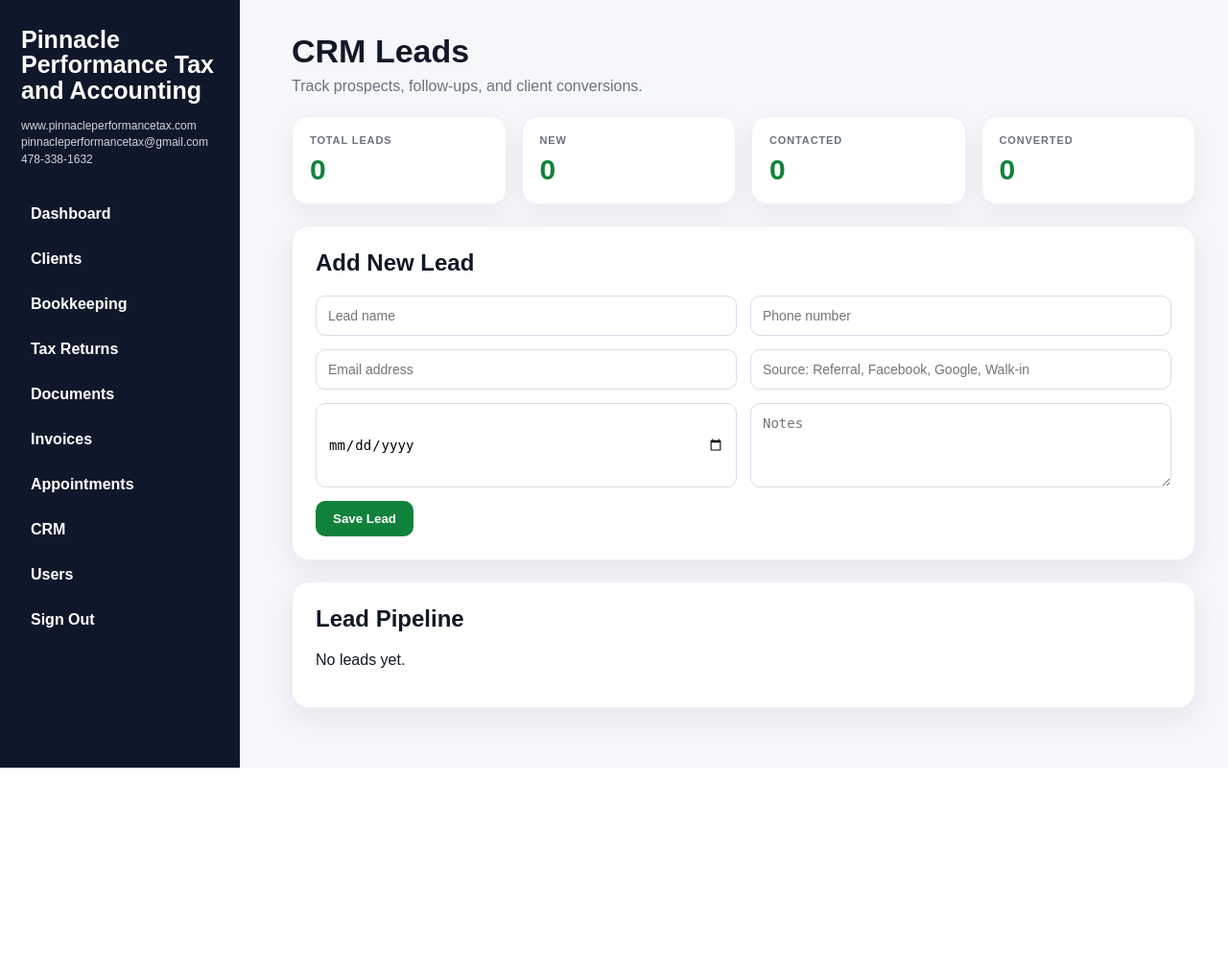
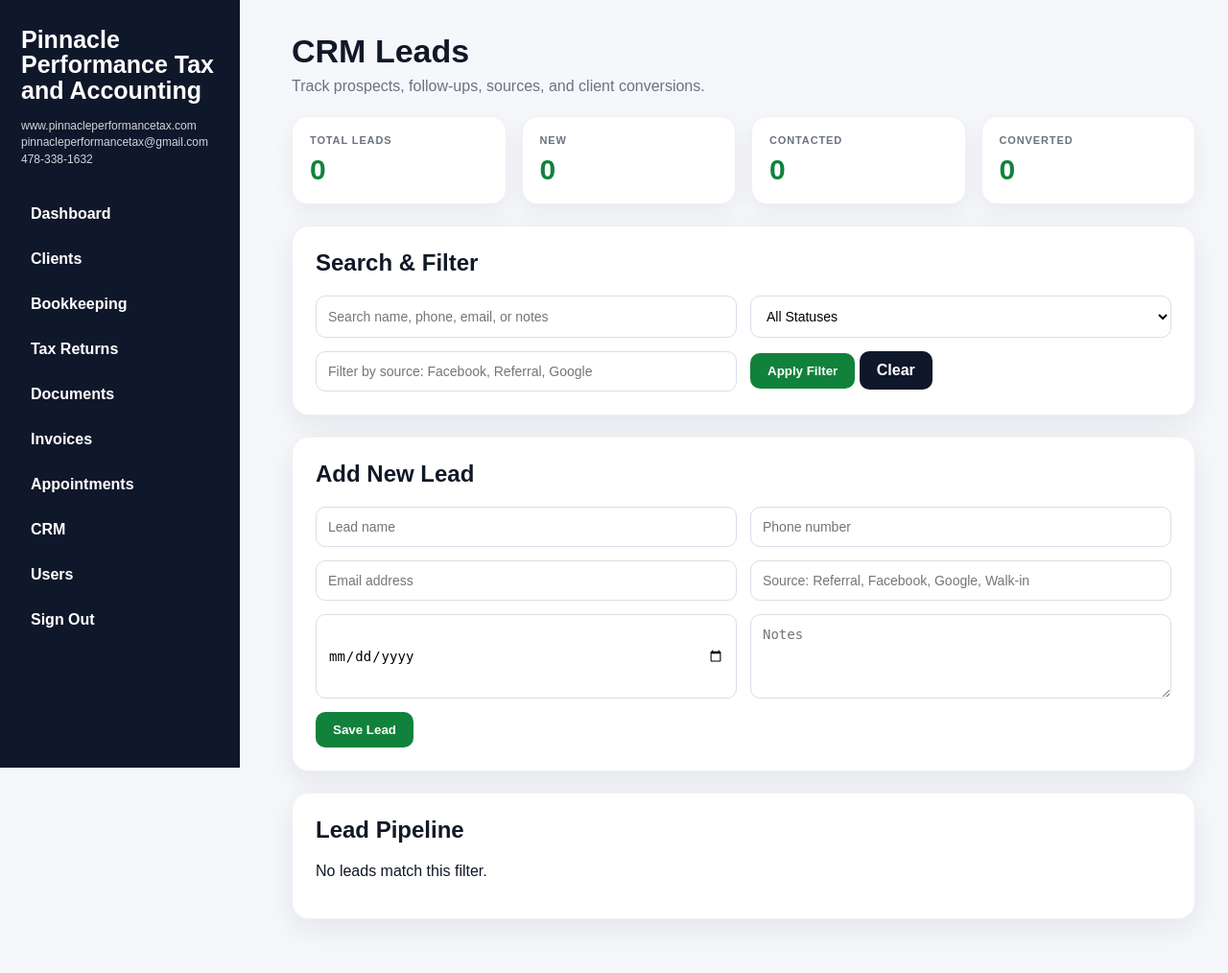
Before and after one commit to pinnacleperformancetax-hash/ppt-tax-portal, a Flask app: page /crm in a window 1280 px wide. Shown: the whole page at 96% size. Before the commit the page ends 800 px from the top, so only its background shows below. Run offline with Flask 3, Linux system fonts and the light colour scheme; a user stored in the database is signed in; data that the repository does not hold is empty.

Commit message:
Update CRM template with filtering options and metrics

```diff
--- a/templates/crm.html
+++ b/templates/crm.html
@@ -2,32 +2,38 @@
 {% block content %}
 
 <h1>CRM Leads</h1>
-<p class="sub">Track prospects, follow-ups, and client conversions.</p>
+<p class="sub">Track prospects, follow-ups, sources, and client conversions.</p>
 
-<!-- METRICS -->
 <div class="crm-overview">
-  <div class="metric">
-    <span>Total Leads</span>
-    <strong>{{ stats.total if stats else 0 }}</strong>
-  </div>
-  <div class="metric">
-    <span>New</span>
-    <strong>{{ stats.new if stats and stats.new else 0 }}</strong>
-  </div>
-  <div class="metric">
-    <span>Contacted</span>
-    <strong>{{ stats.contacted if stats and stats.contacted else 0 }}</strong>
-  </div>
-  <div class="metric">
-    <span>Converted</span>
-    <strong>{{ stats.converted if stats and stats.converted else 0 }}</strong>
-  </div>
+  <div class="metric"><span>Total Leads</span><strong>{{ stats.total if stats else 0 }}</strong></div>
+  <div class="metric"><span>New</span><strong>{{ stats.new if stats else 0 }}</strong></div>
+  <div class="metric"><span>Contacted</span><strong>{{ stats.contacted if stats else 0 }}</strong></div>
+  <div class="metric"><span>Converted</span><strong>{{ stats.converted if stats else 0 }}</strong></div>
 </div>
 
-<!-- ADD LEAD -->
+<div class="card">
+  <h2>Search & Filter</h2>
+  <form method="GET" class="grid grid-2">
+    <input name="search" value="{{ search or '' }}" placeholder="Search name, phone, email, or notes">
+    <select name="status">
+      <option value="">All Statuses</option>
+      <option value="New" {% if status_filter == 'New' %}selected{% endif %}>New</option>
+      <option value="Contacted" {% if status_filter == 'Contacted' %}selected{% endif %}>Contacted</option>
+      <option value="Consultation Booked" {% if status_filter == 'Consultation Booked' %}selected{% endif %}>Consultation Booked</option>
+      <option value="Filed" {% if status_filter == 'Filed' %}selected{% endif %}>Filed</option>
+      <option value="Converted" {% if status_filter == 'Converted' %}selected{% endif %}>Converted</option>
+      <option value="Lost" {% if status_filter == 'Lost' %}selected{% endif %}>Lost</option>
+    </select>
+    <input name="source" value="{{ source_filter or '' }}" placeholder="Filter by source: Facebook, Referral, Google">
+    <div>
+      <button type="submit">Apply Filter</button>
+      <a class="btn" href="/crm" style="background:#0f172a;">Clear</a>
+    </div>
+  </form>
+</div>
+
 <div class="card">
   <h2>Add New Lead</h2>
-
   <form method="POST" class="grid grid-2">
     <input name="name" placeholder="Lead name" required>
     <input name="phone" placeholder="Phone number">
@@ -35,32 +41,23 @@
     <input name="source" placeholder="Source: Referral, Facebook, Google, Walk-in">
     <input type="date" name="follow_up_date">
     <textarea name="notes" placeholder="Notes"></textarea>
-
-    <div>
-      <button type="submit">Save Lead</button>
-    </div>
+    <div><button type="submit">Save Lead</button></div>
   </form>
 </div>
 
-<!-- PIPELINE -->
 <div class="card">
   <h2>Lead Pipeline</h2>
 
   {% for lead in leads %}
   <div class="lead-card">
-
     <div class="lead-top">
       <div>
         <div class="lead-name">{{ lead.name }}</div>
-        <div class="lead-source">
-          {{ lead.source or "No source listed" }}
-        </div>
+        <div class="lead-source">{{ lead.source or "No source listed" }}</div>
       </div>
 
       {% set status_class = (lead.status or 'New')|lower|replace(' ', '-') %}
-      <span class="status-pill status-{{ status_class }}">
-        {{ lead.status or "New" }}
-      </span>
+      <span class="status-pill status-{{ status_class }}">{{ lead.status or "New" }}</span>
     </div>
 
     <div class="lead-details">
@@ -72,7 +69,6 @@
 
     <div class="lead-actions">
       <form method="POST" action="/crm/{{ lead.id }}/update">
-
         <select name="status">
           <option {% if lead.status=="New" %}selected{% endif %}>New</option>
           <option {% if lead.status=="Contacted" %}selected{% endif %}>Contacted</option>
@@ -84,7 +80,6 @@
 
         <input type="date" name="follow_up_date" value="{{ lead.follow_up_date or '' }}">
         <input name="notes" value="{{ lead.notes or '' }}" placeholder="Update notes">
-
         <button type="submit">Update</button>
       </form>
     </div>
@@ -96,11 +91,9 @@
     {% else %}
       <div class="client-badge">✓ Client Converted</div>
     {% endif %}
-
   </div>
-
   {% else %}
-    <p>No leads yet.</p>
+    <p>No leads match this filter.</p>
   {% endfor %}
 </div>
 
```
